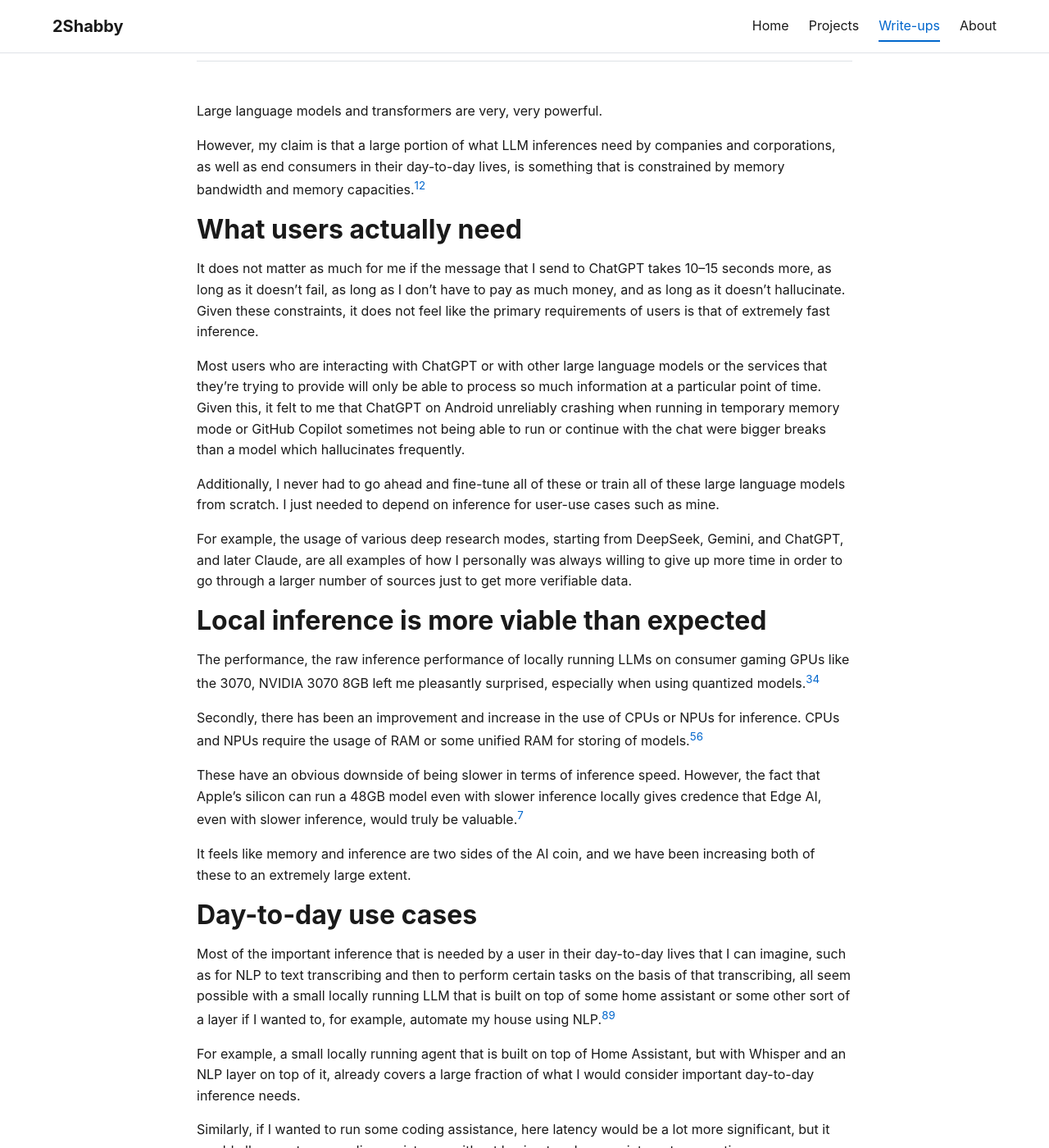
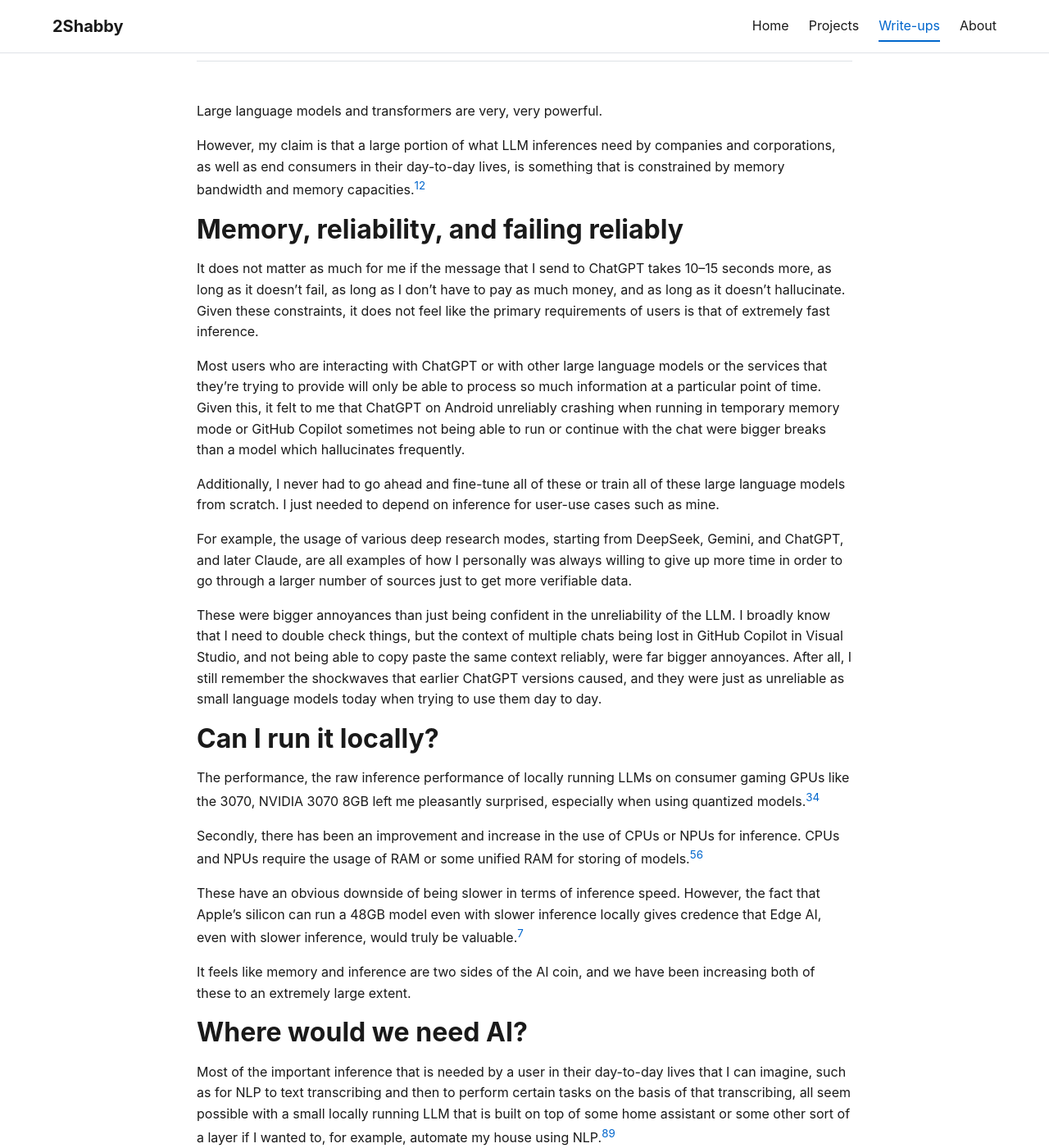
Before and after one commit to 2Shabby/2shabby.github.io, a Jekyll site: the page built from _posts/2026-01-15-on-memory-inference-and-overcapacity-in-ai.md, in a window 1280 px wide and 1400 px high, scrolled down 207 px. Shown: the whole window at 82% size. Built offline with Jekyll 4.4.1, drawn with Linux system fonts in a browser that asks for light colours; some of the changed text lies outside the part shown.

Commit message:
Improve section headings and add content
- Rename sections: Memory/reliability/failing reliably, Can I run it locally?, Where would we need AI?
- Add paragraph about Copilot chat loss being worse than hallucination
- Add compiler bootstrapping analogy (GCC, Rust, Go examples)

Co-authored-by: myclanker <myclanker@gmail.com>

```diff
--- a/_posts/2026-01-15-on-memory-inference-and-overcapacity-in-ai.md
+++ b/_posts/2026-01-15-on-memory-inference-and-overcapacity-in-ai.md
@@ -15,7 +15,7 @@ However, my claim is that a large portion of what LLM inferences need by compani
 
 <!--more-->
 
-## What users actually need
+## Memory, reliability, and failing reliably
 
 It does not matter as much for me if the message that I send to ChatGPT takes 10–15 seconds more, as long as it doesn't fail, as long as I don't have to pay as much money, and as long as it doesn't hallucinate. Given these constraints, it does not feel like the primary requirements of users is that of extremely fast inference.
 
@@ -25,7 +25,9 @@ Additionally, I never had to go ahead and fine-tune all of these or train all of
 
 For example, the usage of various deep research modes, starting from DeepSeek, Gemini, and ChatGPT, and later Claude, are all examples of how I personally was always willing to give up more time in order to go through a larger number of sources just to get more verifiable data.
 
-## Local inference is more viable than expected
+These were bigger annoyances than just being confident in the unreliability of the LLM. I broadly know that I need to double check things, but the context of multiple chats being lost in GitHub Copilot in Visual Studio, and not being able to copy paste the same context reliably, were far bigger annoyances. After all, I still remember the shockwaves that earlier ChatGPT versions caused, and they were just as unreliable as small language models today when trying to use them day to day.
+
+## Can I run it locally?
 
 The performance, the raw inference performance of locally running LLMs on consumer gaming GPUs like the 3070, NVIDIA 3070 8GB left me pleasantly surprised, especially when using quantized models.[^3][^4]
 
@@ -35,7 +37,7 @@ These have an obvious downside of being slower in terms of inference speed. Howe
 
 It feels like memory and inference are two sides of the AI coin, and we have been increasing both of these to an extremely large extent.
 
-## Day-to-day use cases
+## Where would we need AI?
 
 Most of the important inference that is needed by a user in their day-to-day lives that I can imagine, such as for NLP to text transcribing and then to perform certain tasks on the basis of that transcribing, all seem possible with a small locally running LLM that is built on top of some home assistant or some other sort of a layer if I wanted to, for example, automate my house using NLP.[^8][^9]
 
@@ -50,6 +52,8 @@ The complexity of fine-tuning transformers and orchestrating agents—maybe a mi
 ## Small models are catching up
 
 Examples of Meta's smaller models and their mobile models show that tool calling, fine-tuning, and distillation have greatly helped in bridging the gap. Current small language models that leverage large language models—either for data synthesis or task-specific distillation—are quite effective.[^10][^11]
+
+The assistance of LLMs to improve LLMs feels circular, like the compilers of some languages being improved once the new language works. This is called bootstrapping—GCC (the C compiler) is written in C, the Rust compiler was rewritten from OCaml into Rust, and Go's compiler moved from C to Go. Once you have a working version, you use it to build a better version of itself.
 
 ## Hybrid AI
 
```
